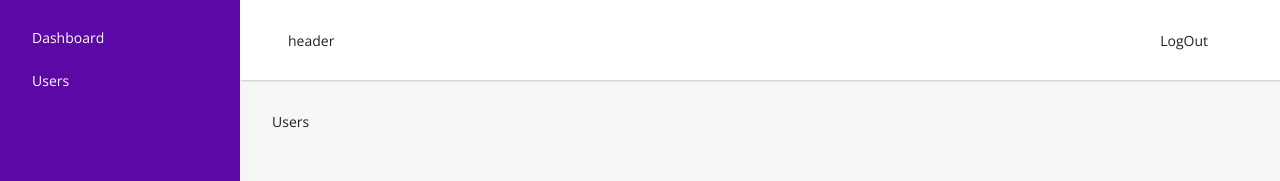
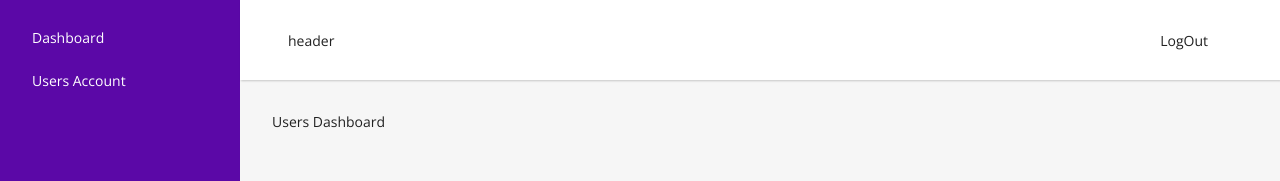
Before and after one commit to wisdom-ogbonna/LaravelEcomPlatform, a React (Vite) app in the folder laravelEcom/frontend/: page /users in a window 1280 px wide. Shown: the top 181 px of the page. Built offline with nearby package versions, Linux system fonts and the light colour scheme; no server answers; sample sign-in values are in the browser's storage.

Commit message:
Implement Logout complete

```diff
--- a/laravelEcom/frontend/src/components/DefaultLayout.jsx
+++ b/laravelEcom/frontend/src/components/DefaultLayout.jsx
@@ -33,7 +33,7 @@ function DefaultLayout() {
     <div id="defaultLayout">
       <aside>
         <Link to='/dashboard'>Dashboard</Link>
-        <Link to='/users'>Users</Link>
+        <Link to='/users'>Users Account</Link>
       </aside>
       <div className='content'>
         <header>
--- a/laravelEcom/frontend/src/views/Users.jsx
+++ b/laravelEcom/frontend/src/views/Users.jsx
@@ -2,7 +2,7 @@ import React from 'react'
 
 function Users() {
   return (
-    <div>Users</div>
+    <div>Users Dashboard</div>
   )
 }
 
```
